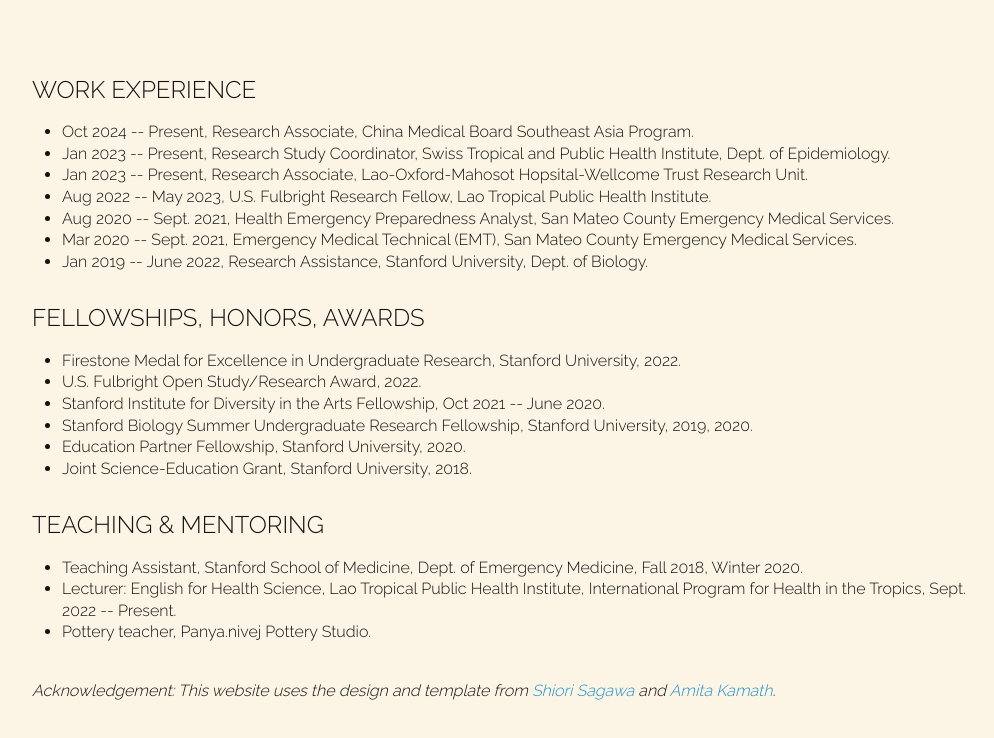
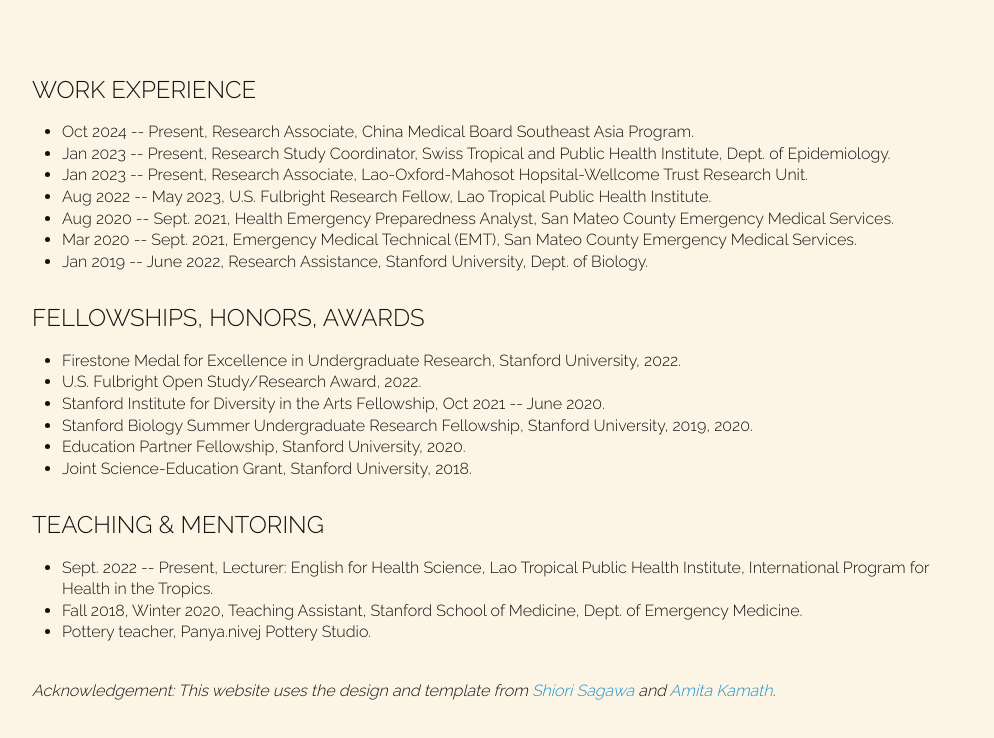
Before and after one commit to sinantha-hu/sinantha-hu.github.io, a plain HTML site: page index.html in a window 1280 px wide. Shown: the part 895-1633 px from the top of the page, without its empty margins (138-1132 px from the left). Drawn offline with Linux system fonts and the light colour scheme.

Commit message:
Update index.html

```diff
--- a/index.html
+++ b/index.html
@@ -137,8 +137,8 @@
   <div>
     <p>
       <ul>
-        <li> Teaching Assistant, Stanford School of Medicine, Dept. of Emergency Medicine, Fall 2018, Winter 2020. </li>
-        <li> Lecturer: English for Health Science, Lao Tropical Public Health Institute, International Program for Health in the Tropics, Sept. 2022 -- Present. </li>
+	<li> Sept. 2022 -- Present, Lecturer: English for Health Science, Lao Tropical Public Health Institute, International Program for Health in the Tropics. </li>
+        <li> Fall 2018, Winter 2020, Teaching Assistant, Stanford School of Medicine, Dept. of Emergency Medicine. </li>
         <li> Pottery teacher, Panya.nivej Pottery Studio. </li>
       </ul>
     </p>
```
